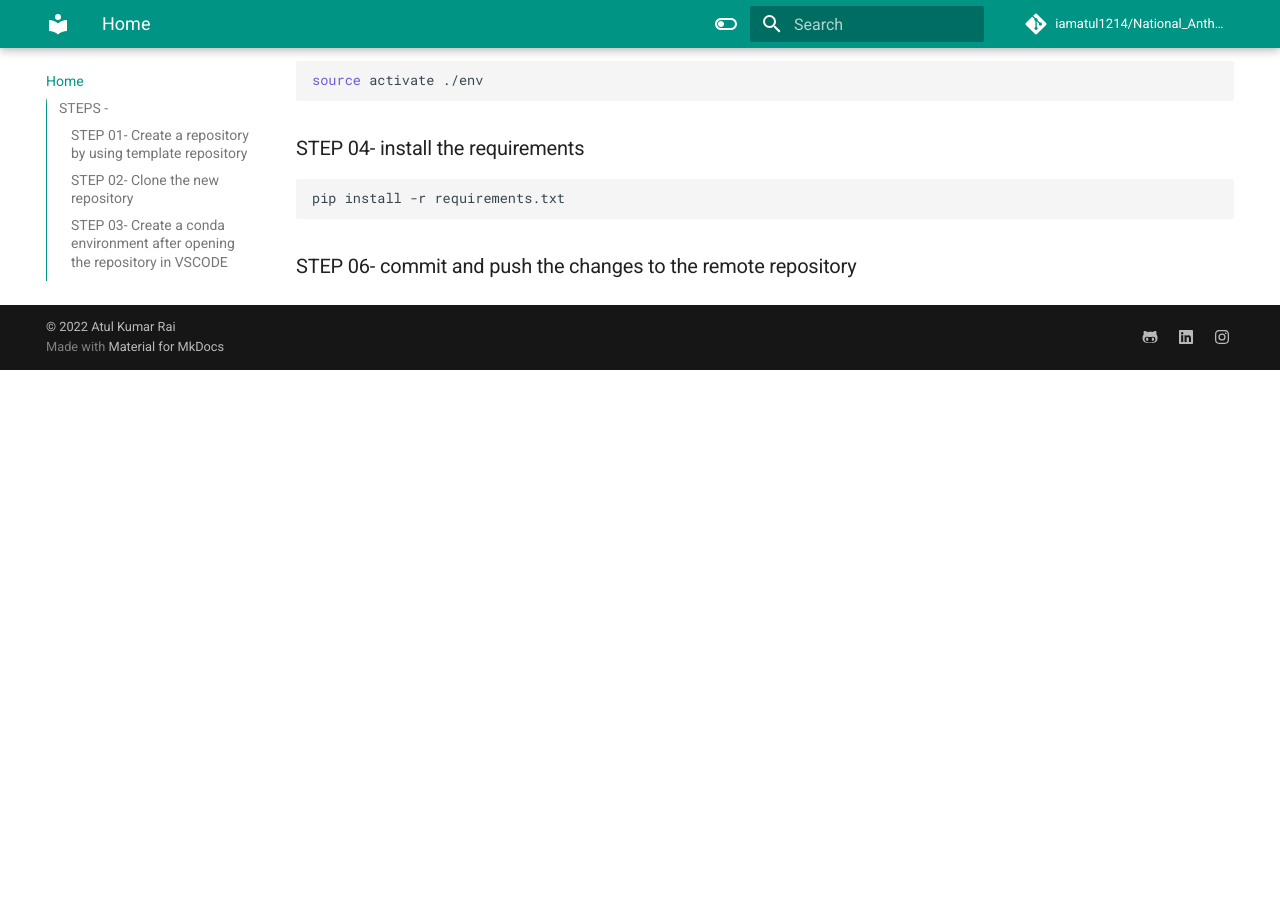
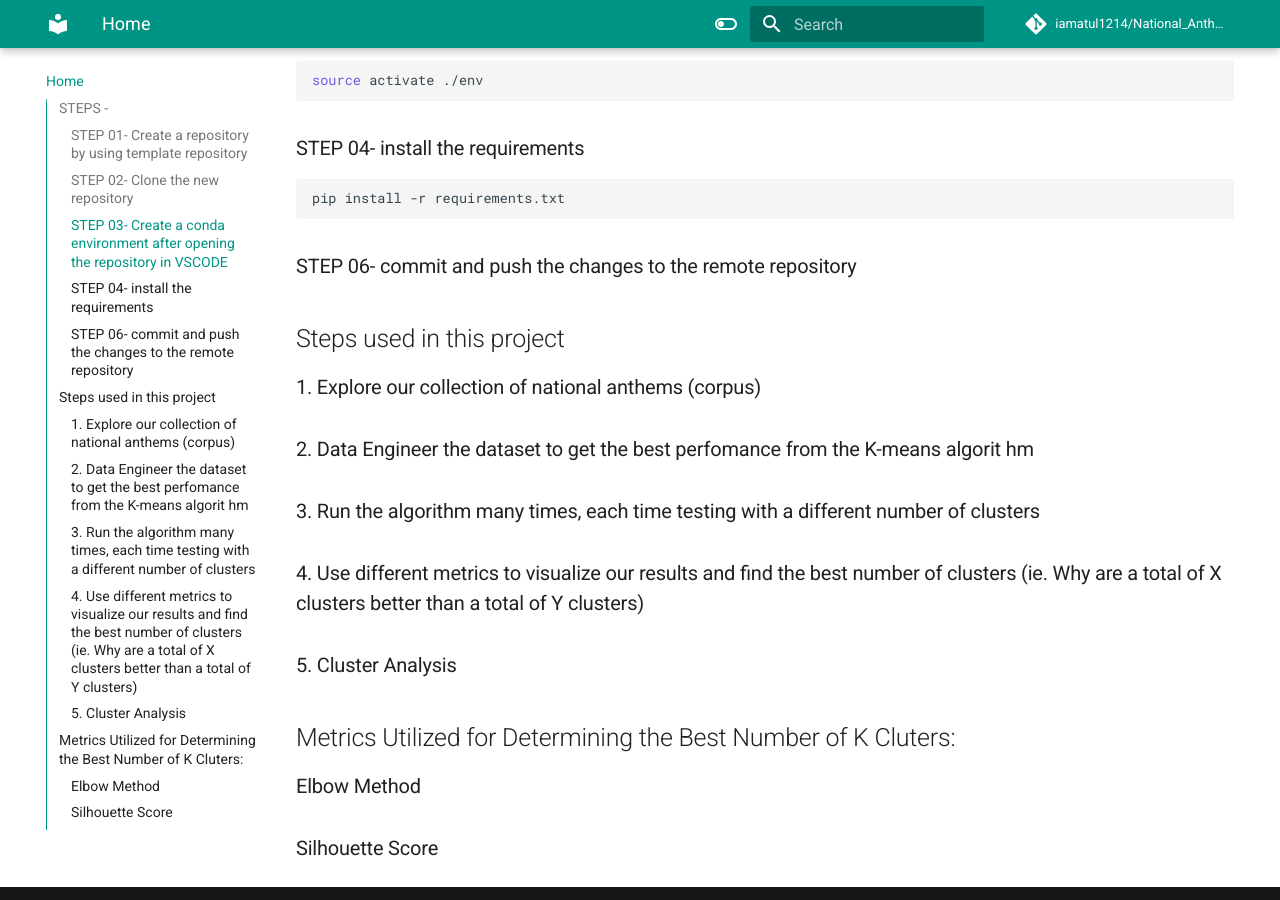
Before and after one commit to iamatul1214/National_Anthems_Clustering, an MkDocs documentation site: the page built from docs/index.md, in a window 1280 px wide and 900 px high, scrolled down 607 px. Built offline with MkDocs 1.6.1 and Material for MkDocs 9.7.7, drawn with Linux system fonts in a browser that asks for light colours; comment, search, counter and statistics services are not loaded; before the commit the page ends 977 px from its top, so only the background shows below that.

Commit message:
updated index.md

````diff
--- a/docs/index.md
+++ b/docs/index.md
@@ -27,3 +27,17 @@ pip install -r requirements.txt
 ```
 
 ### STEP 06- commit and push the changes to the remote repository
+
+
+## Steps used in this project
+
+### 1. Explore our collection of national anthems (corpus)
+### 2. Data Engineer the dataset to get the best perfomance from the K-means algorit hm
+### 3. Run the algorithm many times, each time testing with a different number of clusters
+### 4. Use different metrics to visualize our results and find the best number of clusters (ie. Why are a total of X clusters better than a total of Y clusters)
+### 5. Cluster Analysis
+
+## Metrics Utilized for Determining the Best Number of K Cluters:
+
+### Elbow Method
+### Silhouette Score
````
